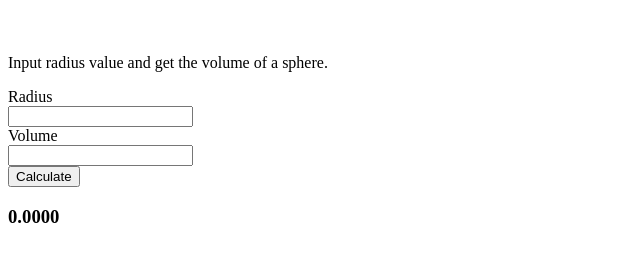
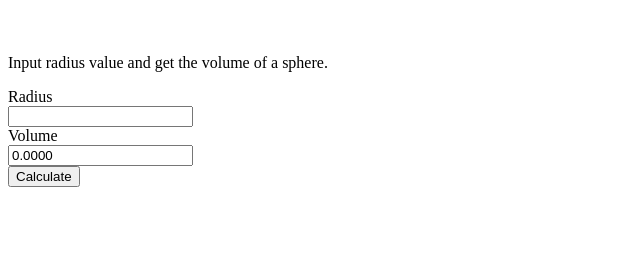
Before and after one commit to acciojob/sphere-vol-Juhi-Vyas, a website: page main.html in a window 1280 px wide. Shown: the whole page, without its empty margins (0-640 px from the left). Drawn offline with Linux system fonts and the light colour scheme.

Commit message:
created a submission

```diff
--- a/main.html
+++ b/main.html
@@ -11,10 +11,10 @@ label,input{display:block;}
 <body>
 	<p>Input radius value and get the volume of a sphere.</p>
 	<form action="" method="post" id="MyForm">
-	<label for="radius">Radius</label><input type="text" name="radius" id="radius" required>
-	<label for="volume">Volume</label><input type="text" name="volume" id="volume">
+	<label for="radius">Radius</label><input type="text" name="radius"  value="" id="radius" required>
+	<label for="volume">Volume</label><input type="text" name="volume" value="" id="volume">
 	<input type="submit" value="Calculate" id="submit">    </form>
-	<h3>0</h3>
+	<!-- <h3>0</h3> -->
 	<script type="text/javascript" src="./script.js"></script>
 </body>
 </html>
--- a/script.js
+++ b/script.js
@@ -1,6 +1,6 @@
 let radiusInput = document.getElementById("radius")
 let valumeInput = document.getElementById("volume")
-let h3 = document.querySelector("h3")
+// let h3 = document.querySelector("h3")
 
 function volume_sphere(e) {
 	e.preventDefault()
@@ -8,8 +8,8 @@ function volume_sphere(e) {
 
 		let calVolume = (4/3) * (Math.PI * radius**3)
 
-		h3.innerText = calVolume.toFixed(4)
-		volume.textContent = calVolume.toFixed(4)
+		// h3.innerText = calVolume.toFixed(4)
+		volume.value = calVolume.toFixed(4)
 
 }
 
```
